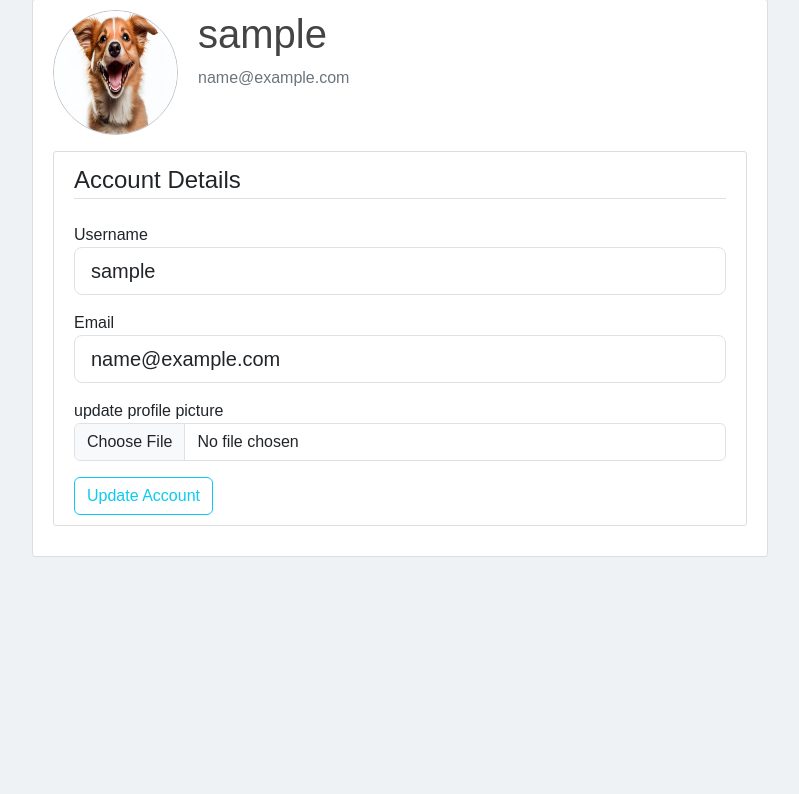
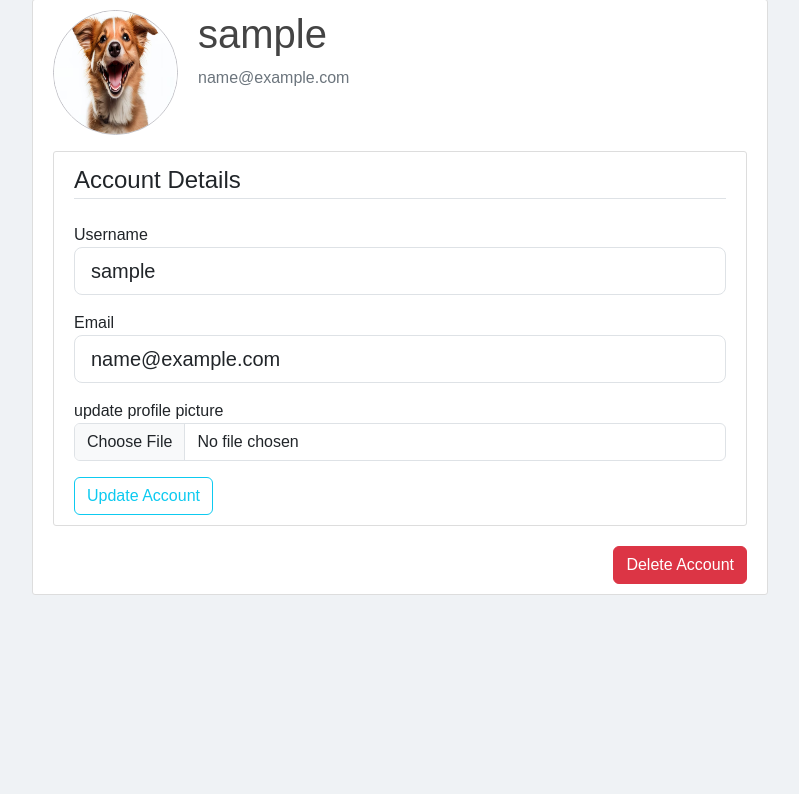
Before and after one commit to cartermusee/Blog_post_project, a Flask app: page /account in a window 1280 px wide. Shown: the part 159-953 px from the top of the page, without its empty margins (50-849 px from the left). Run offline with Flask 3, Linux system fonts and the light colour scheme; the visitor is signed in with stand-in values (Sample User, id 1); some libraries are stand-ins or nearby versions.

Commit message:
added a delete account btn

```diff
--- a/flaskblog/modules.py
+++ b/flaskblog/modules.py
@@ -15,7 +15,7 @@ class User(db.Model,UserMixin):
     email = db.Column(db.String(120), unique=True, nullable=False)
     image_file = db.Column(db.String(20), nullable=False, default='default.jpg')
     password = db.Column(db.String(60), nullable=False)
-    post = db.relationship('Post',backref='author',lazy=True)
+    post = db.relationship('Post',backref='author',lazy=True, cascade='all, delete-orphan')
 
     def __repr__(self):
         return f"User('{self.username}', '{self.email}','{self.image_file}')"
@@ -41,5 +41,5 @@ class Post(db.Model):
     user_id = db.Column(db.Integer(), db.ForeignKey('user.id'), nullable=False)
 
 
-    def __repr__(self):
+    def b__repr__(self):
         return f"User('{self.title}', '{self.date_posted}'"
--- a/flaskblog/routes.py
+++ b/flaskblog/routes.py
@@ -205,6 +205,20 @@ def search():
     return render_template('home.html', form=form)
 
 
+#delete account
+@app.route("/acount/<int:id>/delete",methods=['POST'])
+@login_required
+def delete_account(id):
+    user = User.query.filter_by(id=id).first()
+    if user != current_user:
+        abort(403)
+    db.session.delete(user)
+    db.session.commit()
+
+    logout_user()
+    return redirect(url_for('register'))
+
+
 # my apis endpoints
 
 @app.route('/api/v1/post', methods=['GET', 'POST'])
--- a/flaskblog/static/main.css
+++ b/flaskblog/static/main.css
@@ -83,7 +83,10 @@ li a:hover::after{
 .show{
   display: block;
 }
-
+.del{
+  display: flex;
+  justify-content: flex-end;
+}
 
 @media screen and (max-width:768px) {
   i{
@@ -140,12 +143,20 @@ li a:hover::after{
   .account{
     height: 70vh;
   }
+  .del{
+    display: block;
+    text-align: right;
+  }
 
 }
 
 @media screen and (max-width:350px) {
   .search{
     margin-right: 1px;
+  }
+  .del{
+    display: block;
+    text-align: right;
   }
 }
 
--- a/flaskblog/templates/account.html
+++ b/flaskblog/templates/account.html
@@ -60,6 +60,30 @@
                     </div>
                 </form>
             </div>
+            <div class="del">
+                <button type="button" class="btn btn-danger" data-bs-toggle="modal" data-bs-target="#deleteModal">Delete Account</button>
+            </div>
         </div>
     </div>
+
+
+
+<!-- modal -->
+    <div class="modal fade" id="deleteModal" tabindex="-1" aria-labelledby="deleteModalLabel" aria-hidden="true">
+        <div class="modal-dialog">
+          <div class="modal-content">
+            <div class="modal-header">
+              <h1 class="modal-title fs-5" id="deleteModalLabel">Are you sure you want to delete your account all data will be lost</h1>
+              <button type="button" class="btn-close" data-bs-dismiss="modal" aria-label="Close"></button>
+            </div>
+            <div class="modal-footer">
+              <button type="button" class="btn btn-secondary" data-bs-dismiss="modal">Close</button>
+              <form action="{{ url_for('delete_account',id=current_user.id) }}" method="POST">
+                <input class="btn btn-danger" type="submit", value="Delete">
+              </form>
+            </div>
+          </div>
+        </div>
+        </div>
+          </div>
 {% endblock %}
```
Also changed, not shown: instance/site.db.
